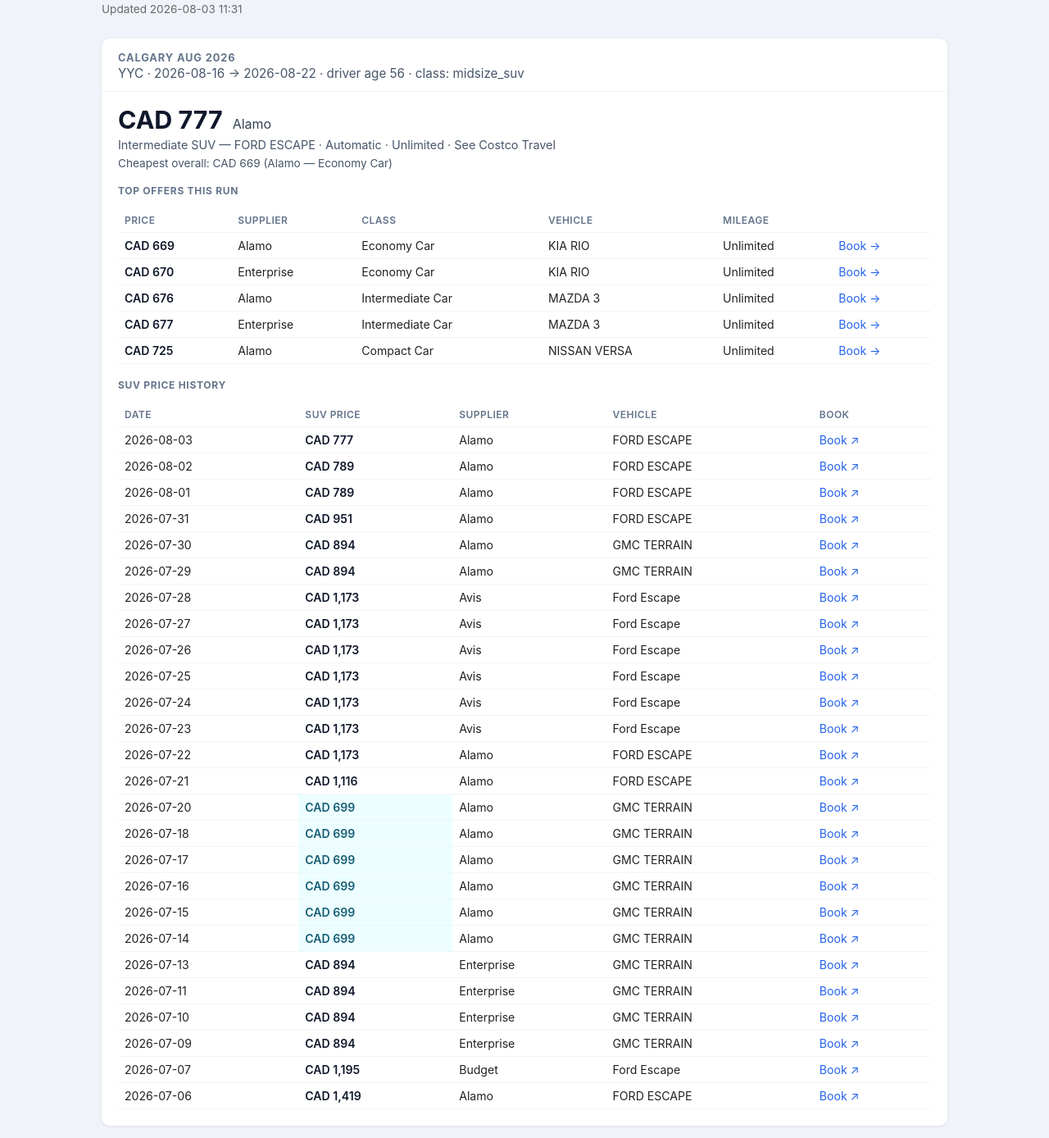
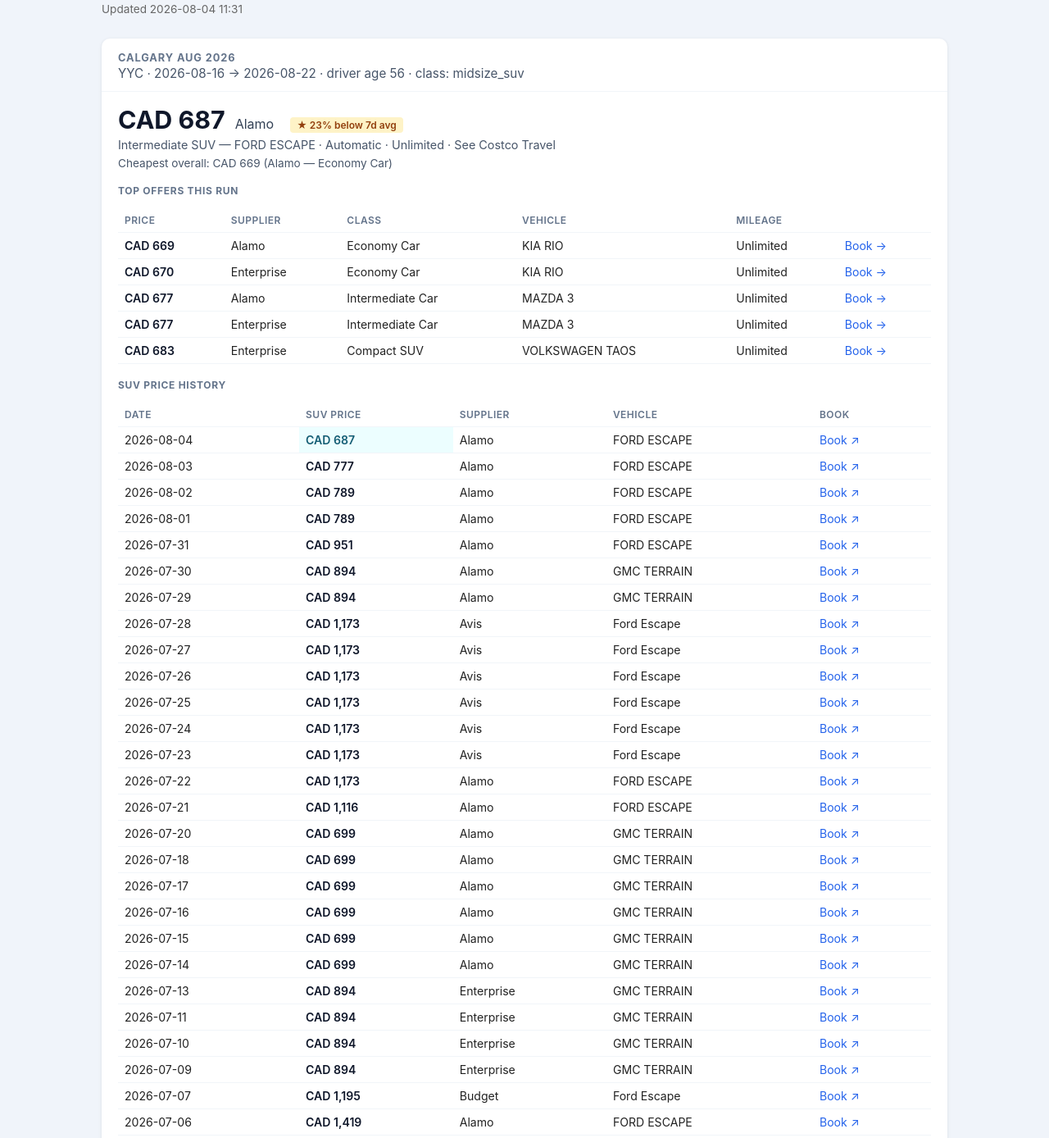
Before and after one commit to xiangao/rental-car-bot-site, a plain HTML site: page index.html in a window 1280 px wide. Shown: the part 50-1438 px from the top of the page at 82% size. Drawn offline with Linux system fonts and the light colour scheme.

Commit message:
Update rental car prices

```diff
--- a/index.html
+++ b/index.html
@@ -37,13 +37,14 @@
 
 .section-title { font-size: 0.75rem; font-weight: 700; text-transform: uppercase;
                  letter-spacing: 0.06em; color: #64748b; margin: 18px 0 4px; }
-</style></head><body><h1>🚗 Rental car price monitor</h1><div class='meta'>Updated 2026-08-03 11:31</div><div class="card"><div class="card-header"><div class="trip-name">Calgary Aug 2026</div><div class="trip-detail">YYC  ·  2026-08-16 → 2026-08-22  ·  driver age 56  ·  class: midsize_suv</div></div><div class="card-body"><div class="headline"><span class="price">CAD 777</span><span class="supplier">Alamo</span></div><div class="subline">Intermediate SUV — FORD ESCAPE  ·  Automatic  ·  Unlimited  ·  See Costco Travel</div><div class="cls-line">Cheapest overall: CAD 669 (Alamo — Economy Car)</div><div class="section-title">Top offers this run</div><table><tr><th>Price</th><th>Supplier</th><th>Class</th><th>Vehicle</th><th>Mileage</th><th></th></tr>
+</style></head><body><h1>🚗 Rental car price monitor</h1><div class='meta'>Updated 2026-08-04 11:31</div><div class="card"><div class="card-header"><div class="trip-name">Calgary Aug 2026</div><div class="trip-detail">YYC  ·  2026-08-16 → 2026-08-22  ·  driver age 56  ·  class: midsize_suv</div></div><div class="card-body"><div class="headline"><span class="price">CAD 687</span><span class="supplier">Alamo</span><span class="alert-badge">★ 23% below 7d avg</span></div><div class="subline">Intermediate SUV — FORD ESCAPE  ·  Automatic  ·  Unlimited  ·  See Costco Travel</div><div class="cls-line">Cheapest overall: CAD 669 (Alamo — Economy Car)</div><div class="section-title">Top offers this run</div><table><tr><th>Price</th><th>Supplier</th><th>Class</th><th>Vehicle</th><th>Mileage</th><th></th></tr>
 <tr><td class="price-cell">CAD 669</td><td>Alamo</td><td>Economy Car</td><td>KIA RIO</td><td>Unlimited</td><td><a href="https://www.costcotravel.com/Rental-Cars" target="_blank" rel="noopener">Book →</a></td></tr>
 <tr><td class="price-cell">CAD 670</td><td>Enterprise</td><td>Economy Car</td><td>KIA RIO</td><td>Unlimited</td><td><a href="https://www.costcotravel.com/Rental-Cars" target="_blank" rel="noopener">Book →</a></td></tr>
-<tr><td class="price-cell">CAD 676</td><td>Alamo</td><td>Intermediate Car</td><td>MAZDA 3</td><td>Unlimited</td><td><a href="https://www.costcotravel.com/Rental-Cars" target="_blank" rel="noopener">Book →</a></td></tr>
+<tr><td class="price-cell">CAD 677</td><td>Alamo</td><td>Intermediate Car</td><td>MAZDA 3</td><td>Unlimited</td><td><a href="https://www.costcotravel.com/Rental-Cars" target="_blank" rel="noopener">Book →</a></td></tr>
 <tr><td class="price-cell">CAD 677</td><td>Enterprise</td><td>Intermediate Car</td><td>MAZDA 3</td><td>Unlimited</td><td><a href="https://www.costcotravel.com/Rental-Cars" target="_blank" rel="noopener">Book →</a></td></tr>
-<tr><td class="price-cell">CAD 725</td><td>Alamo</td><td>Compact Car</td><td>NISSAN VERSA</td><td>Unlimited</td><td><a href="https://www.costcotravel.com/Rental-Cars" target="_blank" rel="noopener">Book →</a></td></tr>
+<tr><td class="price-cell">CAD 683</td><td>Enterprise</td><td>Compact SUV</td><td>VOLKSWAGEN TAOS</td><td>Unlimited</td><td><a href="https://www.costcotravel.com/Rental-Cars" target="_blank" rel="noopener">Book →</a></td></tr>
 </table><div class="section-title">SUV price history</div><table><tr><th>Date</th><th>SUV price</th><th>Supplier</th><th>Vehicle</th><th>Book</th></tr>
+<tr><td>2026-08-04</td><td class="price-cell low">CAD 687</td><td>Alamo</td><td>FORD ESCAPE</td><td><a href="https://www.costcotravel.com/Rental-Cars" target="_blank" rel="noopener">Book ↗</a></td></tr>
 <tr><td>2026-08-03</td><td class="price-cell ">CAD 777</td><td>Alamo</td><td>FORD ESCAPE</td><td><a href="https://www.costcotravel.com/Rental-Cars" target="_blank" rel="noopener">Book ↗</a></td></tr>
 <tr><td>2026-08-02</td><td class="price-cell ">CAD 789</td><td>Alamo</td><td>FORD ESCAPE</td><td><a href="https://www.costcotravel.com/Rental-Cars" target="_blank" rel="noopener">Book ↗</a></td></tr>
 <tr><td>2026-08-01</td><td class="price-cell ">CAD 789</td><td>Alamo</td><td>FORD ESCAPE</td><td><a href="https://www.costcotravel.com/Rental-Cars" target="_blank" rel="noopener">Book ↗</a></td></tr>
@@ -58,12 +59,12 @@
 <tr><td>2026-07-23</td><td class="price-cell ">CAD 1,173</td><td>Avis</td><td>Ford Escape</td><td><a href="https://www.costcotravel.com/Rental-Cars" target="_blank" rel="noopener">Book ↗</a></td></tr>
 <tr><td>2026-07-22</td><td class="price-cell ">CAD 1,173</td><td>Alamo</td><td>FORD ESCAPE</td><td><a href="https://www.costcotravel.com/Rental-Cars" target="_blank" rel="noopener">Book ↗</a></td></tr>
 <tr><td>2026-07-21</td><td class="price-cell ">CAD 1,116</td><td>Alamo</td><td>FORD ESCAPE</td><td><a href="https://www.costcotravel.com/Rental-Cars" target="_blank" rel="noopener">Book ↗</a></td></tr>
-<tr><td>2026-07-20</td><td class="price-cell low">CAD 699</td><td>Alamo</td><td>GMC TERRAIN</td><td><a href="https://www.costcotravel.com/Rental-Cars" target="_blank" rel="noopener">Book ↗</a></td></tr>
-<tr><td>2026-07-18</td><td class="price-cell low">CAD 699</td><td>Alamo</td><td>GMC TERRAIN</td><td><a href="https://www.costcotravel.com/Rental-Cars" target="_blank" rel="noopener">Book ↗</a></td></tr>
-<tr><td>2026-07-17</td><td class="price-cell low">CAD 699</td><td>Alamo</td><td>GMC TERRAIN</td><td><a href="https://www.costcotravel.com/Rental-Cars" target="_blank" rel="noopener">Book ↗</a></td></tr>
-<tr><td>2026-07-16</td><td class="price-cell low">CAD 699</td><td>Alamo</td><td>GMC TERRAIN</td><td><a href="https://www.costcotravel.com/Rental-Cars" target="_blank" rel="noopener">Book ↗</a></td></tr>
-<tr><td>2026-07-15</td><td class="price-cell low">CAD 699</td><td>Alamo</td><td>GMC TERRAIN</td><td><a href="https://www.costcotravel.com/Rental-Cars" target="_blank" rel="noopener">Book ↗</a></td></tr>
-<tr><td>2026-07-14</td><td class="price-cell low">CAD 699</td><td>Alamo</td><td>GMC TERRAIN</td><td><a href="https://www.costcotravel.com/Rental-Cars" target="_blank" rel="noopener">Book ↗</a></td></tr>
+<tr><td>2026-07-20</td><td class="price-cell ">CAD 699</td><td>Alamo</td><td>GMC TERRAIN</td><td><a href="https://www.costcotravel.com/Rental-Cars" target="_blank" rel="noopener">Book ↗</a></td></tr>
+<tr><td>2026-07-18</td><td class="price-cell ">CAD 699</td><td>Alamo</td><td>GMC TERRAIN</td><td><a href="https://www.costcotravel.com/Rental-Cars" target="_blank" rel="noopener">Book ↗</a></td></tr>
+<tr><td>2026-07-17</td><td class="price-cell ">CAD 699</td><td>Alamo</td><td>GMC TERRAIN</td><td><a href="https://www.costcotravel.com/Rental-Cars" target="_blank" rel="noopener">Book ↗</a></td></tr>
+<tr><td>2026-07-16</td><td class="price-cell ">CAD 699</td><td>Alamo</td><td>GMC TERRAIN</td><td><a href="https://www.costcotravel.com/Rental-Cars" target="_blank" rel="noopener">Book ↗</a></td></tr>
+<tr><td>2026-07-15</td><td class="price-cell ">CAD 699</td><td>Alamo</td><td>GMC TERRAIN</td><td><a href="https://www.costcotravel.com/Rental-Cars" target="_blank" rel="noopener">Book ↗</a></td></tr>
+<tr><td>2026-07-14</td><td class="price-cell ">CAD 699</td><td>Alamo</td><td>GMC TERRAIN</td><td><a href="https://www.costcotravel.com/Rental-Cars" target="_blank" rel="noopener">Book ↗</a></td></tr>
 <tr><td>2026-07-13</td><td class="price-cell ">CAD 894</td><td>Enterprise</td><td>GMC TERRAIN</td><td><a href="https://www.costcotravel.com/Rental-Cars" target="_blank" rel="noopener">Book ↗</a></td></tr>
 <tr><td>2026-07-11</td><td class="price-cell ">CAD 894</td><td>Enterprise</td><td>GMC TERRAIN</td><td><a href="https://www.costcotravel.com/Rental-Cars" target="_blank" rel="noopener">Book ↗</a></td></tr>
 <tr><td>2026-07-10</td><td class="price-cell ">CAD 894</td><td>Enterprise</td><td>GMC TERRAIN</td><td><a href="https://www.costcotravel.com/Rental-Cars" target="_blank" rel="noopener">Book ↗</a></td></tr>
```
